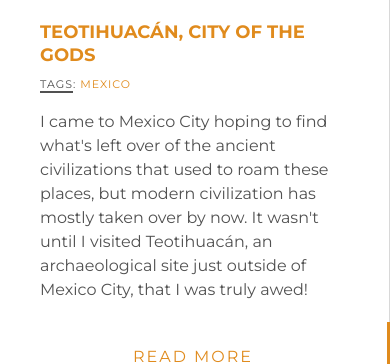
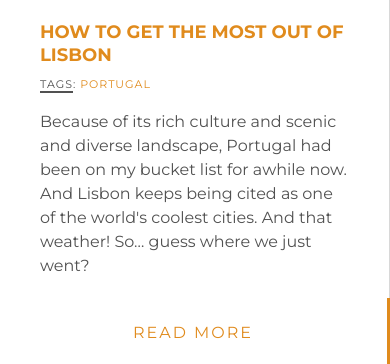
Before and after one commit to matthiasmullie/gone-fishing, a Jekyll site: the page built from index.html, in a window 390 px wide, cut to the strip 985-1349 px from the top of the page. Built offline with Jekyll 4.4.1, drawn with Linux system fonts in a browser that asks for light colours; some of the changed text lies outside the part shown.

Commit message:
Publish Lisbon story

```diff
--- a/assets/css/custom.css
+++ b/assets/css/custom.css
@@ -148,6 +148,7 @@
 .blog-post.blog-post-high .post-cover {
     float: right;
     margin-bottom: 30px;
+    margin-left: 30px;
 }
 
 .blog-post .map-location {
--- /dev/null
+++ b/travels/_posts/2015-08-08-how-to-get-the-most-out-of-lisbon.html
@@ -0,0 +1,142 @@
+---
+layout: post-high
+title: How to get the most out of Lisbon
+description: >
+    Because of its rich culture and scenic and diverse landscape, Portugal had been on my bucket list for awhile now.
+    And Lisbon keeps being cited as one of the world's coolest cities.
+    And that weather!
+    So&hellip; guess where we just went?
+image: other/2015-08-06-lisbon-tram.jpg
+coordinate: [38.722252,-9.139337]
+tags: [Portugal]
+booking: { id: -2167973, type: 'city' }
+---
+
+<div class="row no-margin">
+    <p>
+        Because of its rich culture and scenic and diverse landscape, Portugal had been on my bucket list for awhile now.
+        And Lisbon keeps being cited as one of the world's coolest cities.
+        And that weather!
+        So&hellip; guess where we just went?
+    </p>
+
+    <!-- more -->
+
+    <p>
+        <i>
+            First off: as in any large city, watch out for pickpockets!
+            I had to relearn this the hard way after getting my camera stolen on a beach in Estoril.
+            I also had to relearn the value of backups, as I was left with mostly only the quick snaps on my phone&hellip;
+        </i>
+    </p>
+
+    <div class="col-md-3 col-sm-12">
+        <a href="{{ site.baseurl }}photos/other/2015-08-04-lisbon-bairro-alto.jpg" class="lightbox">
+            <img src="{{ site.baseurl }}photos/small/2015-08-04-lisbon-bairro-alto.jpg" alt="Torre de Belém" />
+        </a>
+    </div>
+
+    <p>
+        Even though it has a lot of tourist attractions, Lisbon doesn't really have a signature landmark that sets it apart from other capitals.
+        The Belém Tower is possibly the most recognizable Lisbon landmark, but it doesn't have the grandeur of the Eiffel Tower, the Big Ben or the Colosseum.
+        What really sets Lisbon apart is its atmosphere:
+        the colorful houses along those picturesque narrow, steep cobblestone streets full of graffiti,
+        the laid-back culture - not to say that they're lazy, it just takes the city some time to truly come alive - and the busy nightlife.
+    </p>
+
+    <p>
+        But Lisbon definitely has its fair share of tourist attractions.
+        Belém has its tower and the Jerónimos Monastery (both <a href="http://whc.unesco.org/en/list/263">UNESCO world heritage sites</a>), the Monument to the Discoverers and a handful museums.
+        On the other side of the Tagus is the Cristo Rei statue (inspired by the Cristo Redentor statue in Rio), but you'll have to cross the Ponte 25 de Abril bridge (which will remind you a lot of <a href="{{ site.baseurl }}travels/understanding-san-francisco/">San Francisco</a>'s Golden Gate Bridge.)
+        And we're not even in Lisbon yet!
+    </p>
+
+    <p>
+        Lisbon was built on 7 hills at the mouth of the river Tagus and has origins that predate even the Romans.
+        The Celts, Phoenicians, Romans, Berbers and the Portuguese as we currently know them have all inhabited Lisbon at some point in time, and they all have somehow influenced the city.
+        It was also the starting point for many of the Portuguese expeditions.
+        All of this combined has turned Lisbon into a diverse city with a lot of history &amp; culture.
+    </p>
+
+    <p>
+        You don't necessarily have to try to visit all of Lisbon's attractions.
+        Just stroll around the different neighborhoods without a plan. Go with the Flow and let the city surprise you.
+        But if you're like me and you want to see it all, get aboard that very modern metro and head to the historic center of Lisbon.
+    </p>
+
+    <!-- ads -->
+
+    <p>
+        Let's start at the Praça do Comércio, a large square facing the Tagus river with a statue of King José I at its center - an excellent meeting point.
+        <i>(We kept coming back to this square because the pizza in one of these restaurants was magnificent.)</i>
+        Go north, under the arch, and get your postcards in the pedestrian Augusta Street.
+        The neighborhood we're currently in is Baixa, and it is by far the easiest to navigate: after the an earthquake in 1755, it had to be rebuilt almost entire and it's now a simple street grid.
+        On your left (west) will be Chiado and Bairro Alto and Alfama is on the other side (east.)
+        Keep going north along Augusta Street and until you reach another square: Praça do Rossio, where you'll find the Column of Pedro IV in the middle.
+        Even more so than the Praça do Comércio, this is a meeting place for the people of Lisbon and the Rossio Train Station is on the north-east side of the square.
+    </p>
+
+    <div class="small-gallery row no-margin">
+        <div class="col-sm-6 no-padding">
+            <a href="{{ site.baseurl }}photos/other/2015-08-02-lisbon.jpg" class="lightbox">
+                <img src="{{ site.baseurl }}photos/small/2015-08-02-lisbon.jpg" alt="Praça do Comércio" />
+            </a>
+        </div>
+
+        <div class="col-sm-6 no-padding">
+            <a href="{{ site.baseurl }}photos/other/2015-08-07-lisbon-ponte-25-de-abril.jpg" class="lightbox">
+                <img src="{{ site.baseurl }}photos/small/2015-08-07-lisbon-ponte-25-de-abril.jpg" alt="Parque Eduardo VII" />
+            </a>
+        </div>
+    </div>
+
+    <p>
+        This area is also chock-full of restaurants, but they're not necessarily the best: we've randomly tried out a few places, but all of them turned out to be the same generic overpriced tourist food.
+        I'm sure there are great restaurants around here, but we had a much better time finding great food in the other neighborhoods, especially around Bairro Alto.
+        Given that half of Portugal's border is along the Atlantic, it should come as no surprise that seafood is pretty popular; especially the bacalhau (dried cod.)
+    </p>
+
+    <p>
+        Rossio Square is at the north end of Baixa.
+        If you want to do some shopping, head further north on the Avenida da Liberdade to find all of your favorite luxurious brands along this wide avenue that goes slightly uphill for about 1.5km (1 mi), up to the Praça de Marques de Pombal (Marquis of Pombal Square) and the Parque Eduardo VII (Eduardo VII Park), from where you'll be able to enjoy a wonderful view of the city.
+    </p>
+
+    <p>
+        If, however, you were looking for more culture, you had best gone west to Chiado and Bairro Alto, or east to Alfama.
+        Bairro Alto can easily be reached via the Santa Justa elevator (with wonderful views of the Baixa street grid) that is in one of Augusta Street's side streets.
+        Unfortunately, there's no elevator up to Alfama, but you can hop on one of those trademark yellow trams if you don't want to climb that hills yourself.
+        At the top of the Alfama is the Castelo de São Jorge (St. George's Castle.)
+    </p>
+
+    <div class="small-gallery row no-margin">
+        <div class="col-sm-4 no-padding">
+            <a href="{{ site.baseurl }}photos/other/2015-08-02-lisbon-praca-do-comercio.jpg" class="lightbox">
+                <img src="{{ site.baseurl }}photos/small/2015-08-02-lisbon-praca-do-comercio.jpg" alt="Praça do Comércio" />
+            </a>
+        </div>
+
+        <div class="col-sm-4 no-padding">
+            <a href="{{ site.baseurl }}photos/other/2015-08-07-lisbon-torre-de-belem.jpg" class="lightbox">
+                <img src="{{ site.baseurl }}photos/small/2015-08-07-lisbon-torre-de-belem.jpg" alt="Torre de Belém" />
+            </a>
+        </div>
+
+        <div class="col-sm-4 no-padding">
+            <a href="{{ site.baseurl }}photos/other/2015-08-08-lisbon-parque-eduardo-vii.jpg" class="lightbox">
+                <img src="{{ site.baseurl }}photos/small/2015-08-08-lisbon-parque-eduardo-vii.jpg" alt="Parque Eduardo VII" />
+            </a>
+        </div>
+    </div>
+
+    <h2>Sintra</h2>
+
+    <p>
+        Not too far from Lisbon - 28km (17 mi) and easily reached by train - lies Sintra, a small town with 2 absolutely spectacular highlights: the Castelo dos Mouros (Moorish Castle) and the Palácio Nacional da Pena (Pena National Palace)
+        The palace looks like it's ran away from a fairytale: it's a colorful combination of many different styles and it sits atop a hill, overlooking the ruins of the Moorish Castle.
+        It's a pretty long walk up to the Pena National Palace, but there's a constant coming and going of carts that will take you there for a small fee.
+    </p>
+
+    <a href="{{ site.baseurl }}photos/other/2015-08-04-sintra-palacio-nacional-da-pena.jpg" class="lightbox">
+        <img src="{{ site.baseurl }}photos/small/2015-08-04-sintra-palacio-nacional-da-pena.jpg" alt="Palácio Nacional da Pena" class="pano" />
+    </a>
+</div>
```
